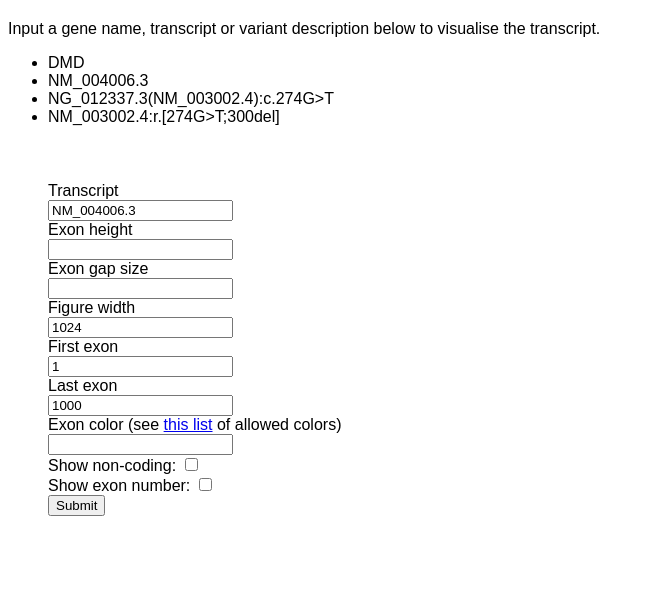
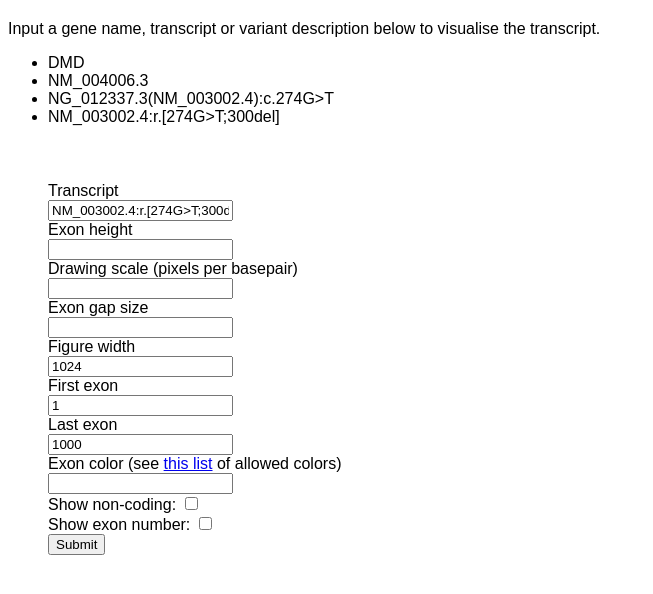
Before and after one commit to Redmar-van-den-Berg/exonviz-web, a Flask app: page / in a window 1280 px wide. Shown: the part 48-642 px from the top of the page, without its empty margins (0-653 px from the left). Run offline with Flask 3, Linux system fonts and the light colour scheme.

Commit message:
Add scale parameter to the input page, set new default transcript

```diff
--- a/src/exonviz_web/app.py
+++ b/src/exonviz_web/app.py
@@ -61,7 +61,7 @@ def index() -> str:
             session[key] = config[key]
     # Set DMD as default
     if "transcript" not in session:
-        session["transcript"] = "NM_004006.3"
+        session["transcript"] = "NM_003002.4:r.[274G>T;300del]"
     # Set the width as default
     session["width"] = 1024
     # Set the first and last exon
@@ -90,6 +90,7 @@ def rewrite_transcript(transcript: str, MANE: Dict[str, str]) -> str:
 def index_post() -> str:
     session["transcript"] = request.form["transcript"]
     session["height"] = int(request.form["height"])
+    session["scale"] = float(request.form["scale"])
     session["gap"] = int(request.form["gap"])
     session["firstexon"] = int(request.form["firstexon"])
     session["lastexon"] = int(request.form["lastexon"])
--- a/src/exonviz_web/templates/index.html
+++ b/src/exonviz_web/templates/index.html
@@ -24,6 +24,11 @@
         <label for="height">Exon height</label>
         <br>
         <input type="number" name="height", value="{{ session['height'] }}"></input>
+        <br>
+
+        <label for="scale">Drawing scale (pixels per basepair)</label>
+        <br>
+        <input type="number" name="scale", step="0.1", value="{{ session['scale'] }}"></input>
         <br>
 
         <label for="gap">Exon gap size</label>
```
